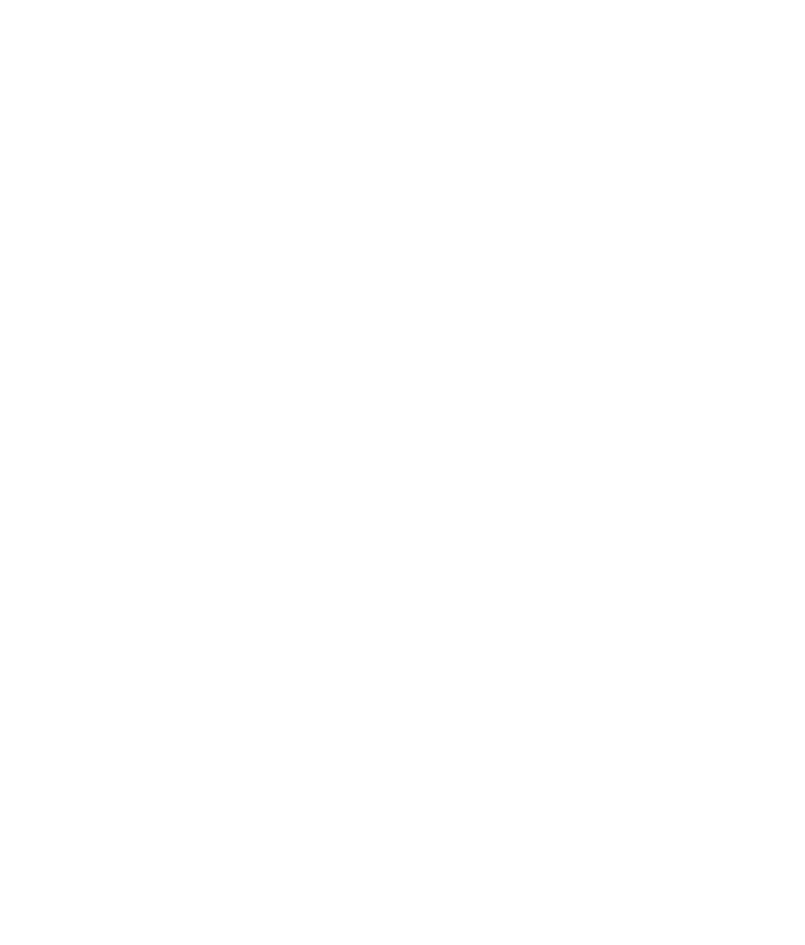
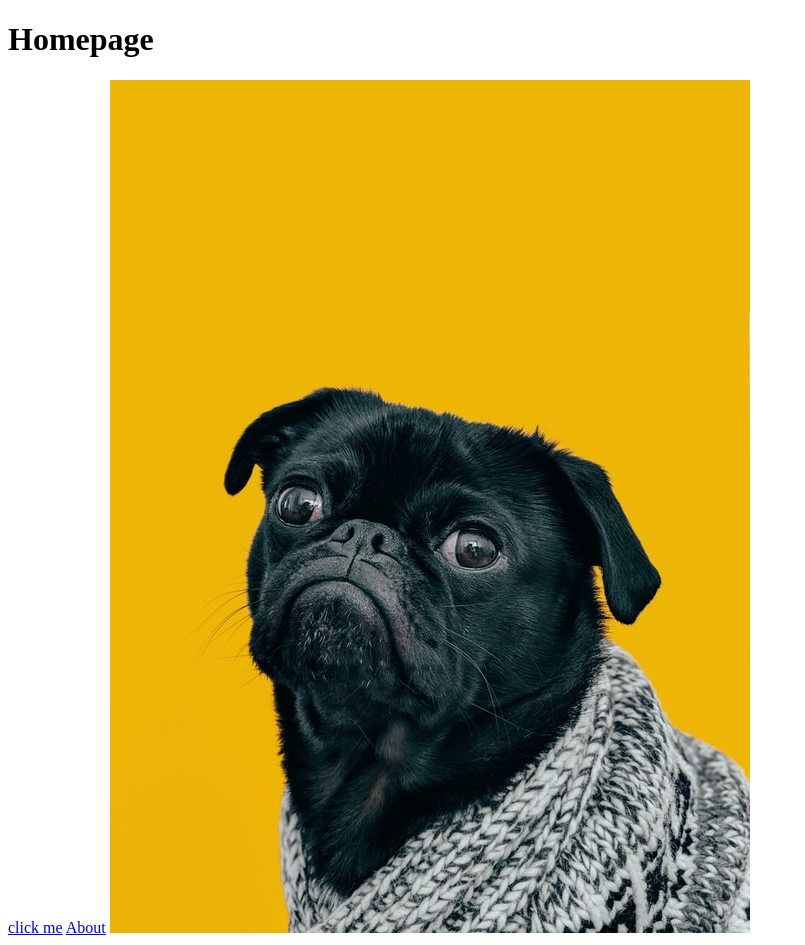
Before and after one commit to chobosek/OdinProject, a plain HTML site: page Getting started/odin-links-and-images/index.html in a window 1280 px wide. Shown: the whole page, without its empty margins (0-805 px from the left). Before the commit the page ends 800 px from the top, so only its background shows below. Drawn offline with Linux system fonts and the light colour scheme.

Commit message:
Add links to external sources and local sources

```diff
--- a/Getting started/odin-links-and-images/index.html
+++ b/Getting started/odin-links-and-images/index.html
@@ -4,3 +4,10 @@
         <meta charset="UTF-8">
         <title>My First Webpage</title>
     </head>
+    <body><h1>Homepage</h1>
+        <a href="https://www.theodinproject.com/about">click me</a>
+
+        <a href="./pages/about.html">About</a>
+
+        <img src="./images/dog.jpg" alt="Picture of Charles the dog">
+    </body>
```
Also changed, not shown: Getting started/odin-links-and-images/pages/about.html (added, +12 -0 lines), Getting started/odin-links-and-images/images/dog.jpg (added).
